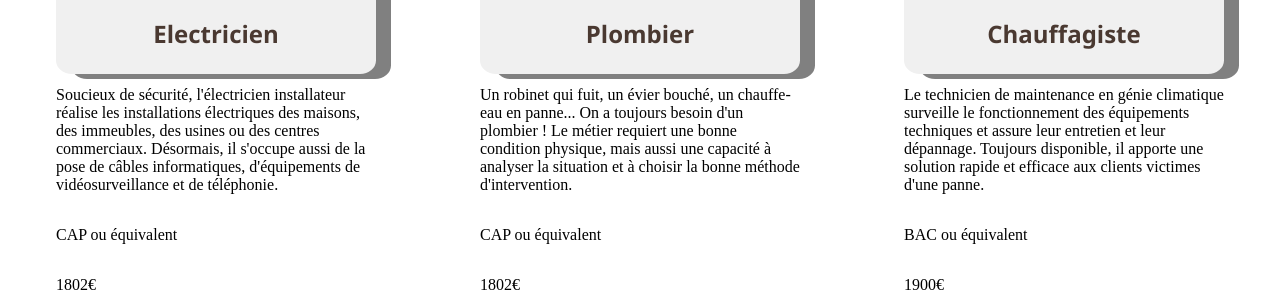
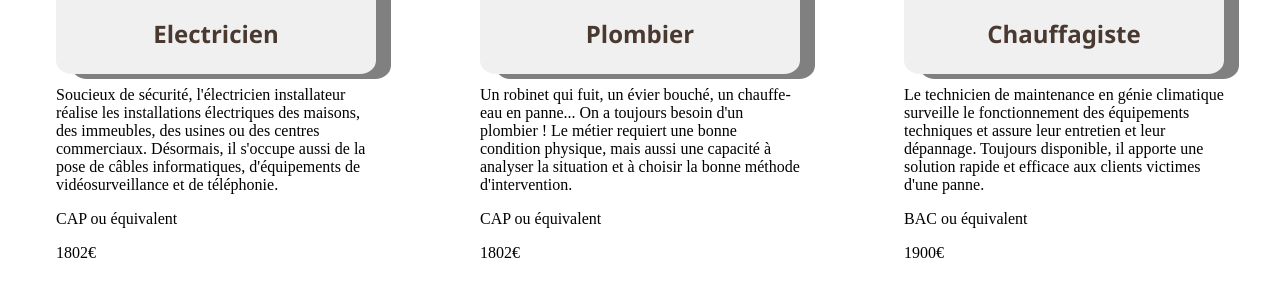
Before and after one commit to G-Ludovic/artisan-renovation, a React (Vite) app: page / in a window 1280 px wide. Shown: the part 508-800 px from the top of the page. Built offline with nearby package versions, Linux system fonts and the light colour scheme.

Commit message:
Work done without CSS

```diff
--- a/src/App.tsx
+++ b/src/App.tsx
@@ -41,8 +41,7 @@ const arrayOfArtisans = [
 ]
 
 function App() {
-  /*const [metierInfo, setMetierInfo] = useState()
-  function onCardClick()*/
+
 
 
   const [selectedOption, setSelectedOption] = useState("");
--- a/src/Card/Card.tsx
+++ b/src/Card/Card.tsx
@@ -1,4 +1,5 @@
 import "./Card.css";
+import { useState } from 'react';
 
 interface Props {
     title: string;
@@ -11,16 +12,27 @@ interface Props {
 }
 
 function Card({ title, speciality, imgSrc, description, etudes, salaire, bgColor }: Props) {
+    const [metierInfo, setMetierInfo] = useState(false);
+    function handleText() {
+        setMetierInfo(!metierInfo); // <-- inverse la valeur (true/false)
+        if (useState() ? false : true)
+            return false
+    }
     return (
-        <figure className="card" style={{ backgroundColor: bgColor || "#f0f0f0" }}>
+        <figure className="card" style={{ backgroundColor: bgColor || "#f0f0f0" }} onClick={handleText}>
 
             <img src={imgSrc} />
             <figcaption>
                 <h2>{title}</h2>
             </figcaption>
-            <p>{description}</p>
-            <p>{etudes}</p>
-            <p>{salaire}</p>
+
+            {metierInfo ? (null) : (
+                <section className="info">
+                    <p>{description}</p>
+                    <p>{etudes}</p>
+                    <p>{salaire}</p>
+                </section>
+            )}
         </figure>
     );
 };
```
